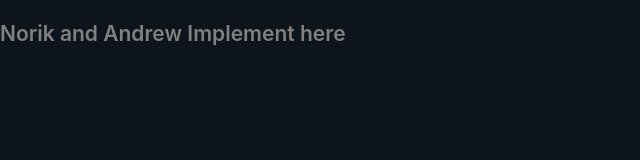
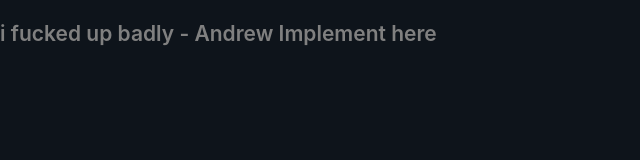
Before and after one commit to Norikaz/SavantSphere, a React (Create React App) app: page /dev-team-Andrew-Norik in a window 1280 px wide. Shown: the top 160 px of the page, without its empty margins (0-640 px from the left). Built offline with nearby package versions, Linux system fonts and the light colour scheme.

Commit message:
andrew changed his about me section

```diff
--- a/src/pages/DevTeamOne.tsx
+++ b/src/pages/DevTeamOne.tsx
@@ -1,7 +1,7 @@
 import React from 'react';
 
 const DevTeamOne = () => {
-	return <p>Norik and Andrew Implement here</p>;
+	return <p>i fucked up badly - Andrew Implement here</p>;
 };
 
 export default DevTeamOne;
```
